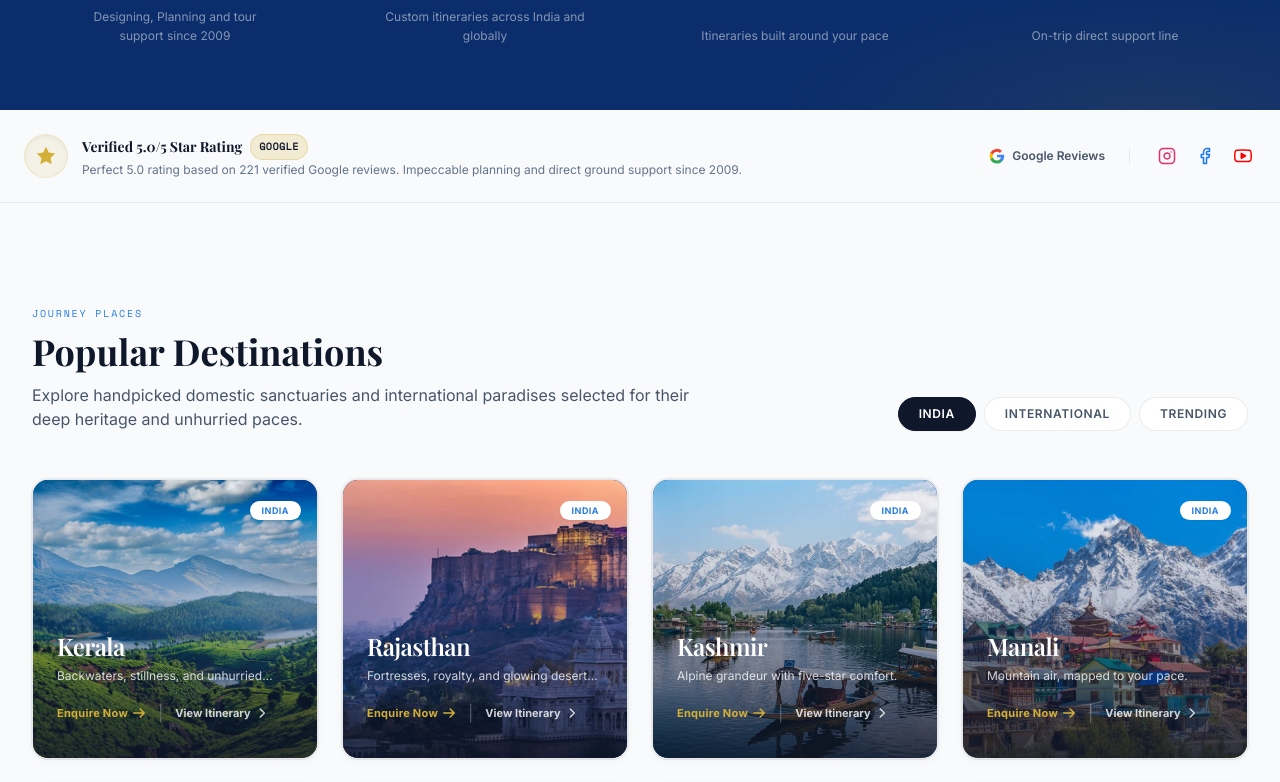
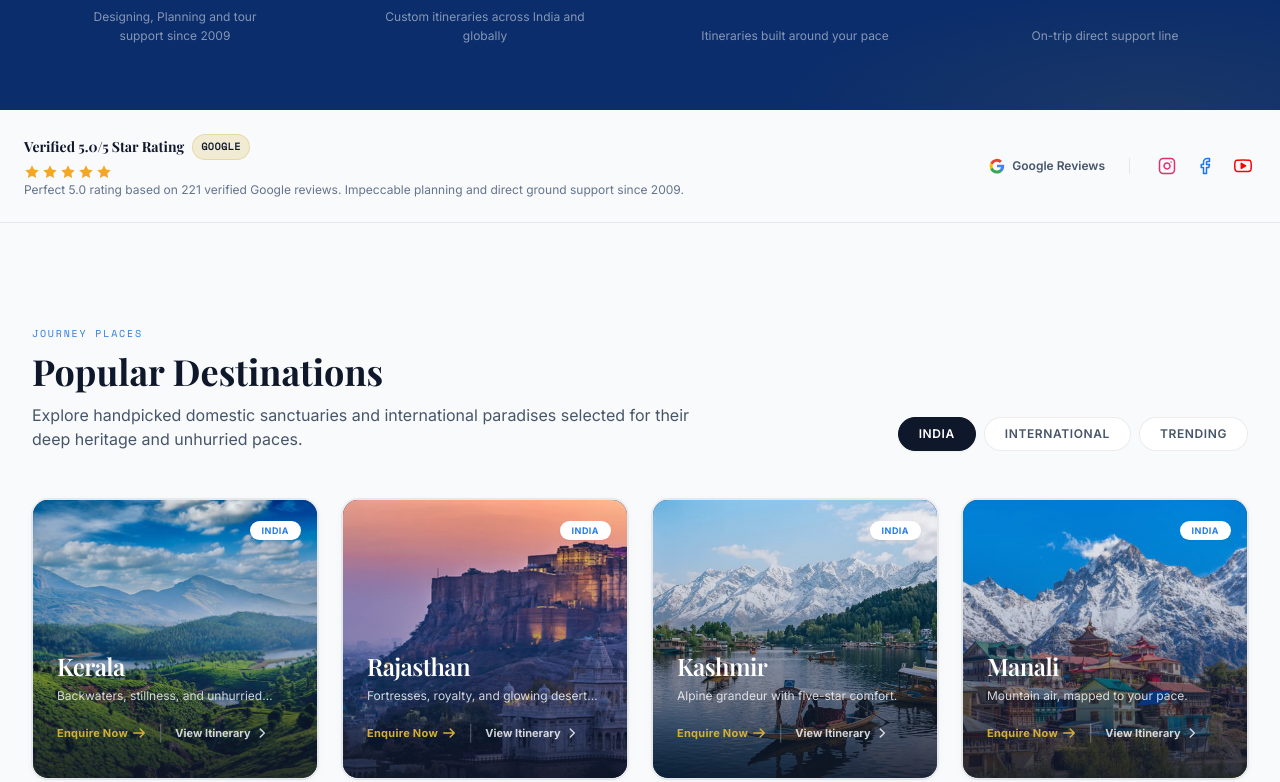
Before and after one commit to miroshopmiro-lang/blue-spice-holidays, a React (Vite) app: page / in a window 1280 px wide. Shown: the part 940-1722 px from the top of the page. Built offline with nearby package versions, Linux system fonts and the light colour scheme.

Commit message:
feat: add TrustCrown component and update service worker cache version

```diff
--- a/dev-dist/sw.js
+++ b/dev-dist/sw.js
@@ -70,7 +70,7 @@ if (!self.define) {
 define(['./workbox-7c269be9'], (function (workbox) { 'use strict';
 
   workbox.setCacheNameDetails({
-    prefix: "bluespice-v6"
+    prefix: "bluespice-v8"
   });
   self.skipWaiting();
   workbox.clientsClaim();
@@ -84,7 +84,7 @@ define(['./workbox-7c269be9'], (function (workbox) { 'use strict';
     "revision": "3ca0b8505b4bec776b69afdba2768812"
   }, {
     "url": "index.html",
-    "revision": "0.sa9uu4svr2s"
+    "revision": "0.dblue5hnvas"
   }], {});
   workbox.cleanupOutdatedCaches();
   workbox.registerRoute(new workbox.NavigationRoute(workbox.createHandlerBoundToURL("index.html"), {
--- a/src/components/TrustCrown.jsx
+++ b/src/components/TrustCrown.jsx
@@ -45,16 +45,19 @@ export default function TrustCrown() {
 
         {/* Rating and Description */}
         <div className="flex items-center gap-3.5 text-center md:text-left flex-col md:flex-row">
-          <div className="w-11 h-11 rounded-full bg-gold/10 flex items-center justify-center text-gold shadow-inner border border-gold/20 shrink-0">
-            <svg width="22" height="22" viewBox="0 0 24 24" fill="currentColor" aria-hidden="true">
-              <path d="M12 2l3.09 6.26L22 9.27l-5 4.87 1.18 6.88L12 17.77l-6.18 3.25L7 14.14 2 9.27l6.91-1.01L12 2z"/>
-            </svg>
-          </div>
           <div>
             <h4 className="font-display text-sm font-bold text-ink flex items-center gap-2 justify-center md:justify-start">
               Verified 5.0/5 Star Rating
               <span className="text-[10px] bg-gold/20 text-gold-hover border border-gold/30 px-2 py-0.5 rounded-full uppercase tracking-wider font-mono">Google</span>
             </h4>
+            {/* 5 star icons */}
+            <div className="flex items-center gap-0.5 mt-1 justify-center md:justify-start">
+              {[...Array(5)].map((_, i) => (
+                <svg key={i} width="16" height="16" viewBox="0 0 24 24" fill="#F5A623" aria-hidden="true" className="shrink-0">
+                  <path d="M12 2l3.09 6.26L22 9.27l-5 4.87 1.18 6.88L12 17.77l-6.18 3.25L7 14.14 2 9.27l6.91-1.01L12 2z"/>
+                </svg>
+              ))}
+            </div>
             <p className="text-xs text-slate-500 mt-0.5">
               Perfect 5.0 rating based on 221 verified Google reviews. Impeccable planning and direct ground support since 2009.
             </p>
--- a/vite.config.js
+++ b/vite.config.js
@@ -27,7 +27,7 @@ export default defineConfig({
 
         // Cache name includes a version → when you bump it, all old caches
         // are purged on the next SW activation (manual cache busting lever).
-        cacheId: 'bluespice-v7',
+        cacheId: 'bluespice-v8',
 
         // Precache all Vite-built assets (they have content hashes in their
         // filenames, so they are always fresh and safe to serve from cache).
```
